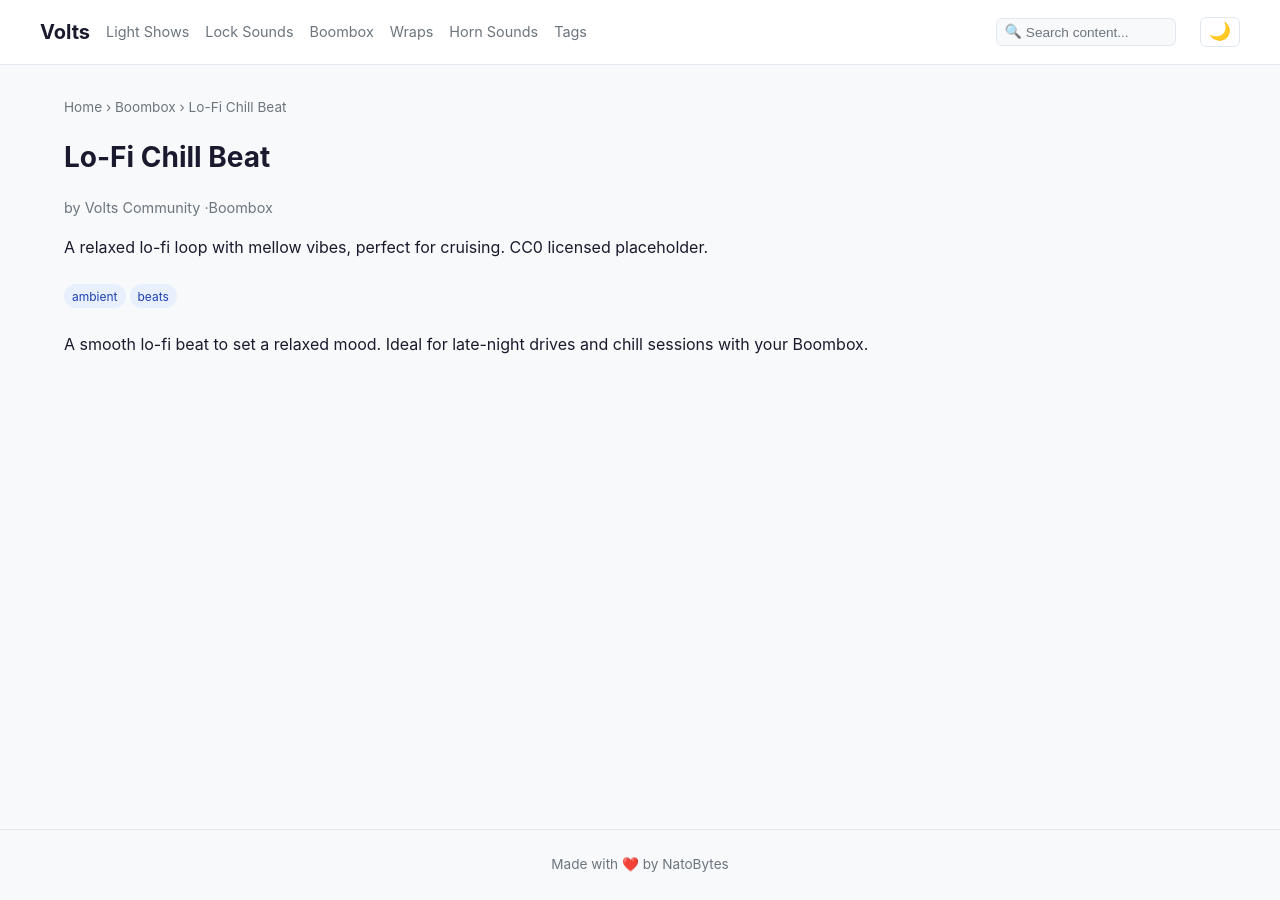
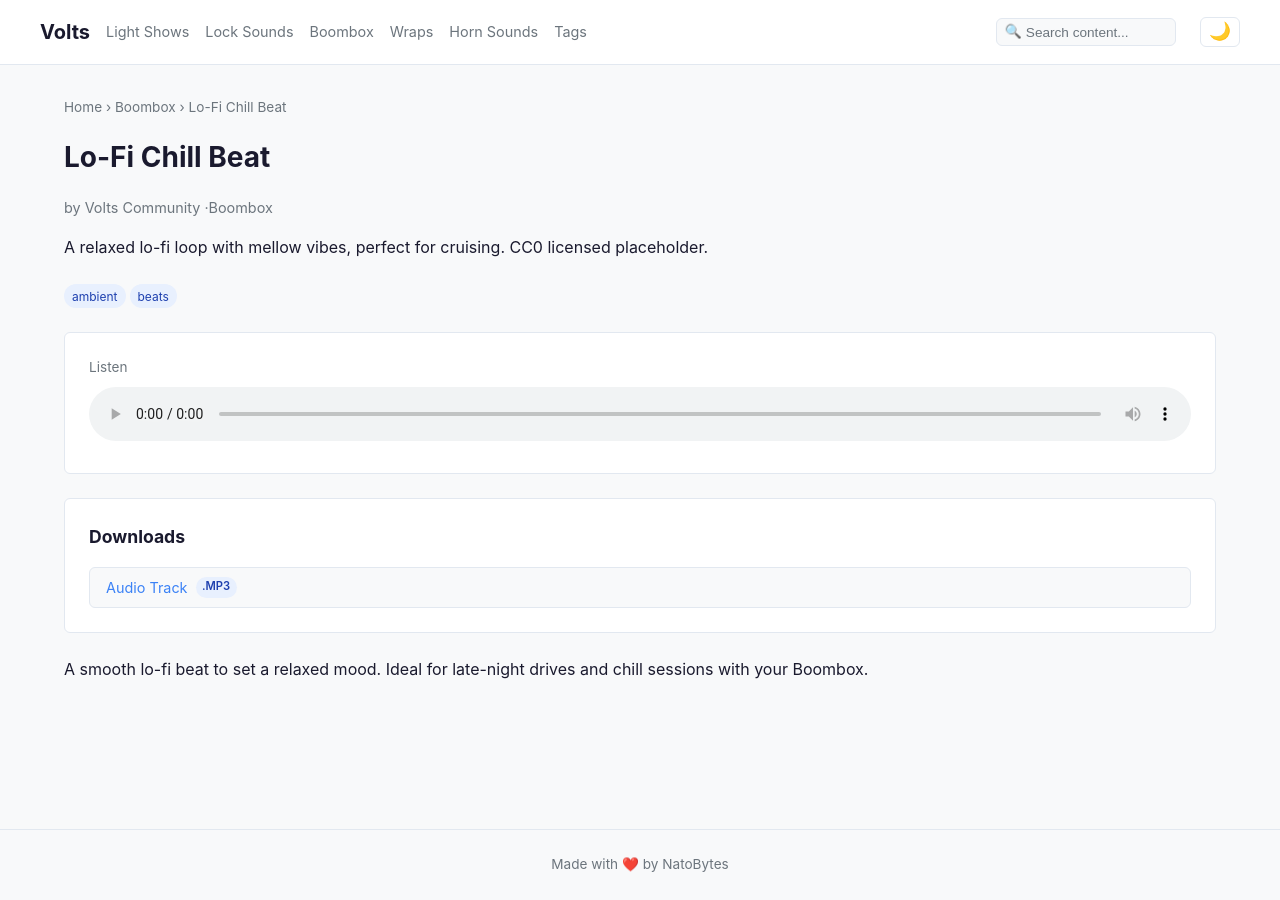
Before and after one commit to natobytes/Volts, a Jekyll site: the page built from content/_boombox/lo-fi-chill-beat.md, in a window 1280 px wide. Built offline with Jekyll 4.4.1, drawn with Linux system fonts in a browser that asks for light colours; nearby versions of some CDN libraries; comment, search, counter and statistics services are not loaded.

Commit message:
feat: add audio and files fields to frontmatter
Co-Authored-By: Paperclip <noreply@paperclip.ing>

```diff
--- a/content/_boombox/lo-fi-chill-beat.md
+++ b/content/_boombox/lo-fi-chill-beat.md
@@ -2,6 +2,10 @@
 title: Lo-Fi Chill Beat
 author: Volts Community
 description: A relaxed lo-fi loop with mellow vibes, perfect for cruising. CC0 licensed placeholder.
+audio: lo-fi-chill-beat.mp3
+files:
+  - name: lo-fi-chill-beat.mp3
+    label: Audio Track
 tags:
   - ambient
   - beats
```
